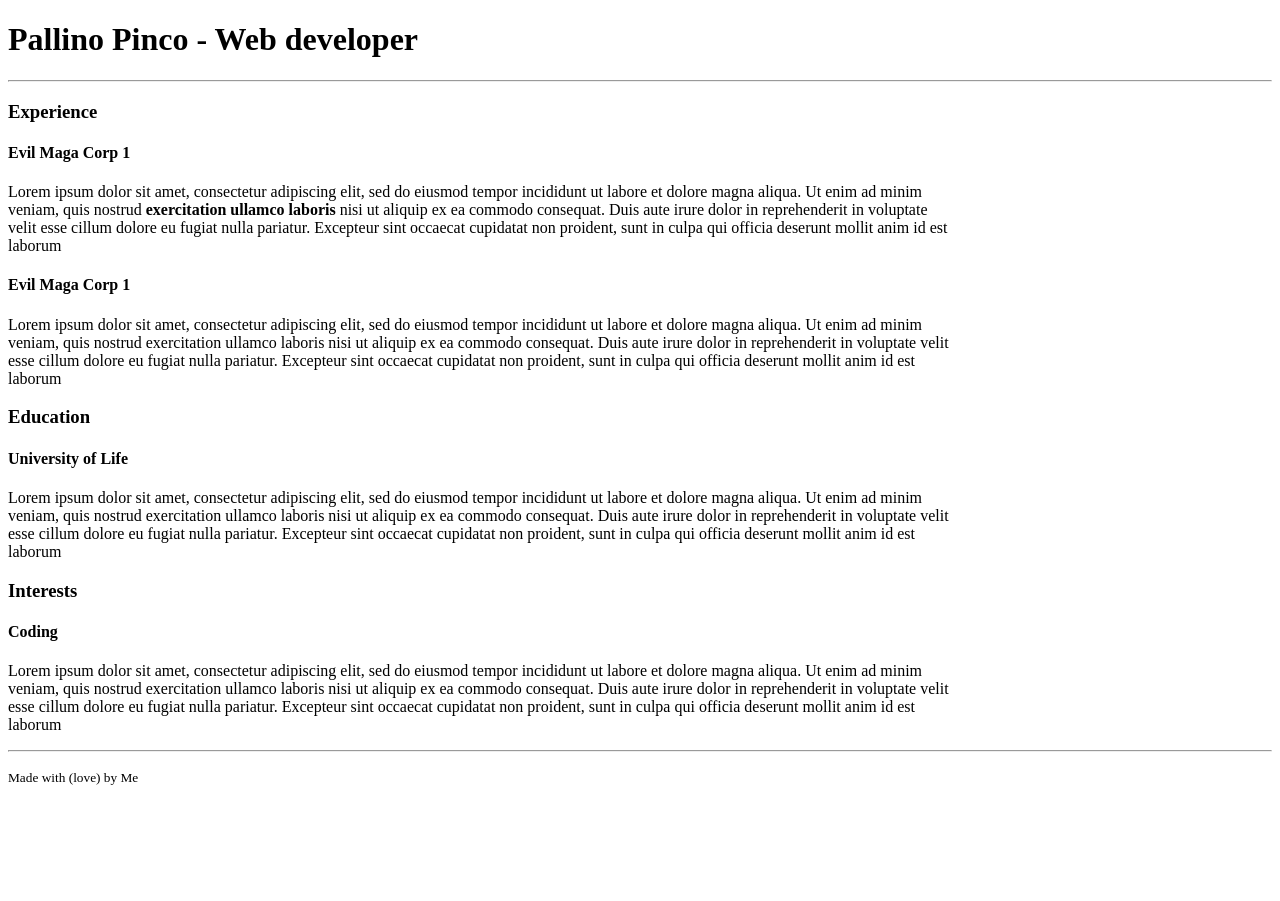
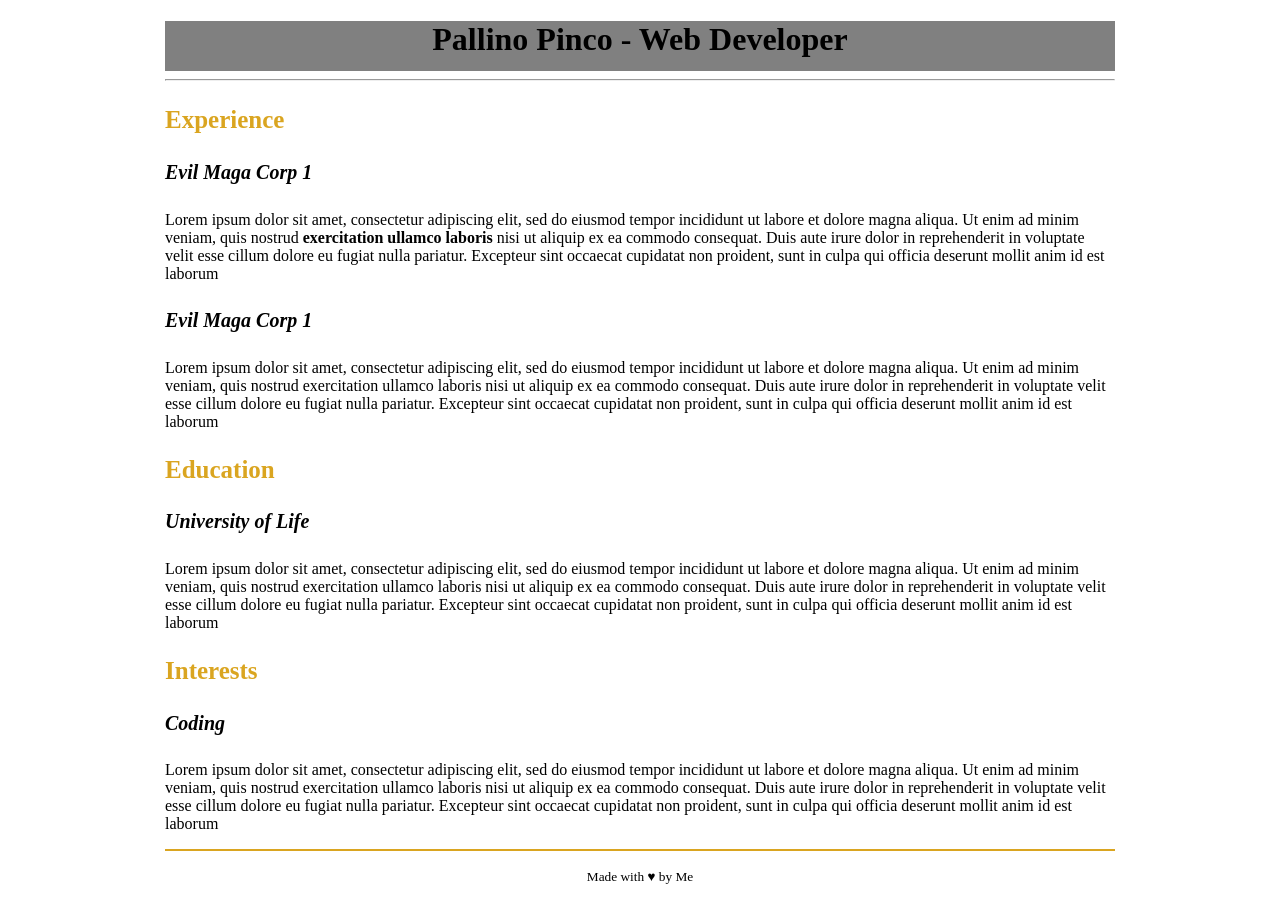
Before and after one commit to paulcastr0/html-css-curriculum-vitae, a plain HTML site: page index.html in a window 1280 px wide. Before the commit the page ends 802 px from the top, so only its background shows below. Drawn offline with Linux system fonts and the light colour scheme.

Commit message:
Completamento Struttura base visiva

```diff
--- a/index.html
+++ b/index.html
@@ -6,11 +6,36 @@
     <meta http-equiv="X-UA-Compatible" content="IE=edge">
     <meta name="viewport" content="width=device-width, initial-scale=1.0">
     <title>Curriculum Vitae</title>
+
+    <link rel="stylesheet" href="style.css">
+    <style>
+    .container{
+        max-width: 950px;
+        margin: auto;
+
+    }
+    .title{
+        height: 50px;
+        background-color: grey;
+    }
+    .paragraphf{
+        text-align: center;
+    }
+    .hr2 {
+        border:1px solid goldenrod;
+    }
+
+
+
+    </style>
 </head>
 
 <body>
     <!--Center the text , Background color and center the img -->
-    <h1> Pallino Pinco - Web developer </h1>
+    <div class="container">
+    <div class="title">
+    <h1> Pallino Pinco - Web Developer </h1>
+    </div>
     <hr>
 
     <!--Change h3(title) color with gold/yellow-->
@@ -64,10 +89,14 @@
 
 
     <!--Change hr color in gold/yellow-->
-    <hr>
+    <hr class = "hr2">
 
     <!--Small text remember to replace (love) with a special character -->
-    <p><small> Made with (love) by Me</small></p>
+    <div class="paragraphf">
+    <p><small> Made with &hearts; by Me</small></p>
+    </div>
+
+    </div>
 
 
 </body>
--- /dev/null
+++ b/style.css
@@ -0,0 +1,16 @@
+h1 {
+    text-align: center;
+    font-weight: bolder;
+}
+
+h3 {
+    font-size: 25px;
+    color: goldenrod;
+    font-weight: bold;
+}
+
+h4 {
+    font-size: 20px;
+    font-style: italic;
+    font-weight: bold;
+}
```
